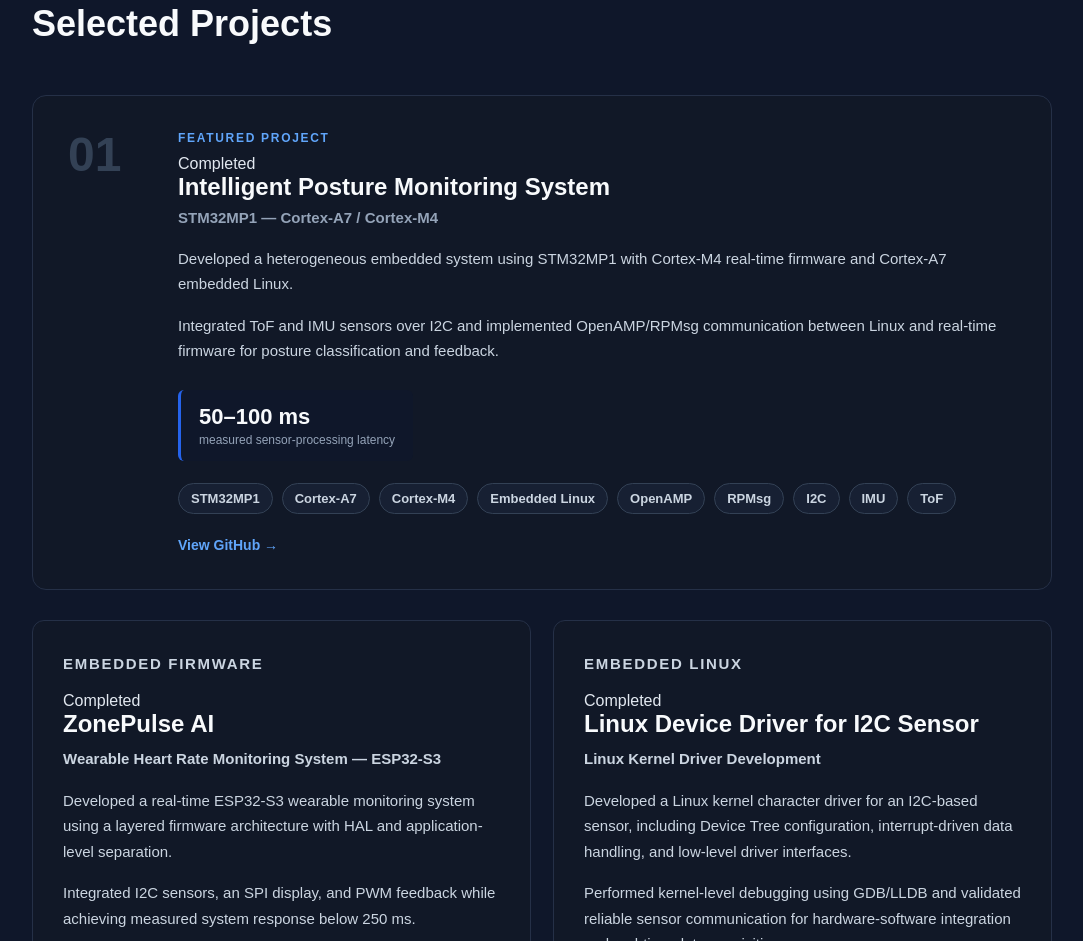
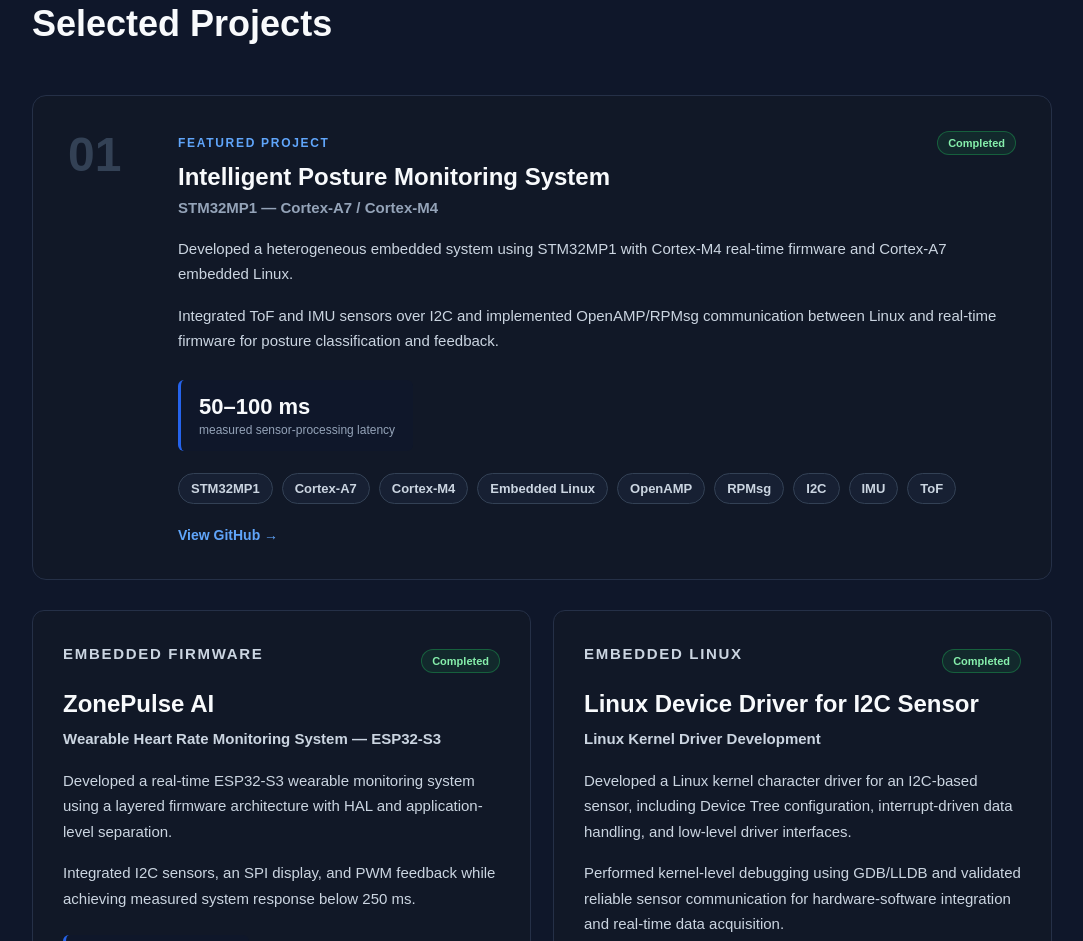
Before and after one commit to Vrishika15/Vrishika15.github.io, a plain HTML site: page index.html in a window 1280 px wide. Shown: the part 1859-2800 px from the top of the page, without its empty margins (98-1181 px from the left). Drawn offline with Linux system fonts and the light colour scheme.

Commit message:
Improve formatting and structure of style.css
Refactor CSS for better readability and organization.

```diff
--- a/style.css
+++ b/style.css
@@ -1,5 +1,5 @@
 /* =========================
-   Global
+   GLOBAL
 ========================= */
 
 html {
@@ -8,8 +8,14 @@ html {
 
 body {
   margin: 0;
-  font-family: Arial, Helvetica, sans-serif;
+
+  font-family:
+    Arial,
+    Helvetica,
+    sans-serif;
+
   background-color: #0f172a;
+
   color: #e2e8f0;
 }
 
@@ -27,16 +33,19 @@ section {
 
 
 /* =========================
-   Navigation
+   NAVIGATION
 ========================= */
 
 .navbar {
   position: fixed;
+
   top: 0;
   left: 0;
+
   width: 100%;
 
   background-color: rgba(15, 23, 42, 0.96);
+
   border-bottom: 1px solid #1e293b;
 
   z-index: 1000;
@@ -44,31 +53,41 @@ section {
 
 .nav-container {
   max-width: 1100px;
+
   margin: 0 auto;
+
   padding: 18px 40px;
 
   display: flex;
+
   align-items: center;
+
   justify-content: space-between;
 }
 
 .nav-logo {
   color: #f8fafc;
+
   font-size: 20px;
+
   font-weight: 700;
+
   text-decoration: none;
 }
 
 .nav-links {
   display: flex;
+
   gap: 28px;
 }
 
 .nav-links a {
   color: #cbd5e1;
+
   text-decoration: none;
 
   font-size: 14px;
+
   font-weight: 500;
 
   transition: color 0.2s ease;
@@ -80,18 +99,22 @@ section {
 
 
 /* =========================
-   Hero
+   HERO
 ========================= */
 
 .hero {
   min-height: 100vh;
+
   max-width: 1100px;
 
   margin: 0 auto;
+
   padding: 125px 40px 70px;
 
   display: flex;
+
   align-items: center;
+
   justify-content: space-between;
 
   gap: 70px;
@@ -105,65 +128,76 @@ section {
   color: #60a5fa;
 
   font-size: 12px;
+
   font-weight: 700;
+
   letter-spacing: 2px;
 
-  margin-bottom: 18px;
+  margin: 0 0 18px 0;
 }
 
 .hero h1 {
+  color: #f8fafc;
+
   font-size: 56px;
+
   line-height: 1.05;
 
   margin: 0 0 14px 0;
-
-  color: #f8fafc;
 }
 
 .hero h2 {
+  color: #94a3b8;
+
   font-size: 26px;
+
   font-weight: 500;
-
-  color: #94a3b8;
 
   margin: 0 0 28px 0;
 }
 
 .hero-description {
+  color: #cbd5e1;
+
   max-width: 650px;
 
   font-size: 17px;
+
   line-height: 1.7;
-
-  color: #cbd5e1;
 
   margin: 0;
 }
 
 
 /* =========================
-   Hero Photo
+   HERO PHOTO
 ========================= */
 
 .hero-photo {
   width: 300px;
+
   height: 300px;
 
   flex-shrink: 0;
 
   border-radius: 50%;
+
   overflow: hidden;
 
   border: 4px solid #334155;
 
-  box-shadow: 0 15px 45px rgba(0, 0, 0, 0.35);
+  box-shadow:
+    0 15px 45px
+    rgba(0, 0, 0, 0.35);
 }
 
 .hero-photo img {
   width: 100%;
+
   height: 100%;
 
   object-fit: cover;
+
   object-position: 68% 58%;
 
   transform: scale(1.45);
@@ -171,13 +205,15 @@ section {
 
 
 /* =========================
-   Buttons
+   BUTTONS
 ========================= */
 
 .hero-buttons,
 .contact-links {
   display: flex;
+
   flex-wrap: wrap;
+
   gap: 14px;
 
   margin-top: 28px;
@@ -188,20 +224,26 @@ section {
 
   padding: 12px 20px;
 
-  border: 1px solid #475569;
+  border:
+    1px solid #475569;
+
   border-radius: 8px;
 
   color: #e2e8f0;
+
   text-decoration: none;
 
   font-size: 15px;
+
   font-weight: 600;
 
-  transition: all 0.2s ease;
+  transition:
+    all 0.2s ease;
 }
 
 .btn:hover {
   background-color: #1e293b;
+
   border-color: #64748b;
 
   transform: translateY(-2px);
@@ -209,6 +251,7 @@ section {
 
 .btn.primary {
   background-color: #2563eb;
+
   border-color: #2563eb;
 
   color: white;
@@ -220,13 +263,14 @@ section {
 
 
 /* =========================
-   Shared Section Styling
+   SHARED SECTIONS
 ========================= */
 
 .section-container {
   max-width: 1100px;
 
   margin: 0 auto;
+
   padding: 100px 40px;
 }
 
@@ -234,37 +278,44 @@ section {
   color: #60a5fa;
 
   font-size: 13px;
+
   font-weight: 700;
+
   letter-spacing: 2px;
 
   margin: 0 0 12px 0;
 }
 
 .section-title {
+  color: #f8fafc;
+
   font-size: 36px;
+
   font-weight: 700;
-
-  color: #f8fafc;
 
   margin: 0 0 50px 0;
 }
 
 
 /* =========================
-   Experience
+   EXPERIENCE
 ========================= */
 
 .experience-section {
   background-color: #111827;
 
-  border-top: 1px solid #1e293b;
-  border-bottom: 1px solid #1e293b;
+  border-top:
+    1px solid #1e293b;
+
+  border-bottom:
+    1px solid #1e293b;
 }
 
 .experience-item {
   padding: 32px 0;
 
-  border-bottom: 1px solid #1e293b;
+  border-bottom:
+    1px solid #1e293b;
 }
 
 .experience-item:last-child {
@@ -273,7 +324,9 @@ section {
 
 .experience-header {
   display: flex;
+
   align-items: flex-start;
+
   justify-content: space-between;
 
   gap: 30px;
@@ -285,6 +338,7 @@ section {
   color: #f8fafc;
 
   font-size: 22px;
+
   font-weight: 700;
 
   margin: 0 0 7px 0;
@@ -294,6 +348,7 @@ section {
   color: #cbd5e1;
 
   font-size: 16px;
+
   font-weight: 600;
 
   margin: 0;
@@ -309,6 +364,7 @@ section {
 
 .experience-meta {
   display: flex;
+
   flex-direction: column;
 
   align-items: flex-end;
@@ -325,7 +381,9 @@ section {
 .experience-points {
   max-width: 880px;
 
-  margin: 0 0 24px 0;
+  margin:
+    0 0 24px 0;
+
   padding-left: 20px;
 
   color: #cbd5e1;
@@ -333,6 +391,7 @@ section {
 
 .experience-points li {
   font-size: 16px;
+
   line-height: 1.7;
 
   margin-bottom: 11px;
@@ -340,11 +399,12 @@ section {
 
 
 /* =========================
-   Tags
+   TAGS
 ========================= */
 
 .tech-tags {
   display: flex;
+
   flex-wrap: wrap;
 
   gap: 9px;
@@ -355,18 +415,21 @@ section {
 
   background-color: #172033;
 
-  border: 1px solid #334155;
+  border:
+    1px solid #334155;
+
   border-radius: 999px;
 
   color: #cbd5e1;
 
   font-size: 13px;
+
   font-weight: 600;
 }
 
 
 /* =========================
-   Projects
+   PROJECTS
 ========================= */
 
 .projects-section {
@@ -375,7 +438,9 @@ section {
 
 .featured-project {
   display: grid;
-  grid-template-columns: 80px 1fr;
+
+  grid-template-columns:
+    80px 1fr;
 
   gap: 30px;
 
@@ -385,15 +450,20 @@ section {
 
   background-color: #111827;
 
-  border: 1px solid #253047;
+  border:
+    1px solid #253047;
+
   border-radius: 14px;
 
-  transition: transform 0.2s ease,
-              border-color 0.2s ease;
+  transition:
+    transform 0.2s ease,
+    border-color 0.2s ease;
 }
 
 .featured-project:hover {
-  transform: translateY(-3px);
+  transform:
+    translateY(-3px);
+
   border-color: #475569;
 }
 
@@ -401,19 +471,34 @@ section {
   color: #334155;
 
   font-size: 48px;
+
   font-weight: 700;
 
   line-height: 1;
+}
+
+.project-heading-row {
+  display: flex;
+
+  align-items: center;
+
+  justify-content: space-between;
+
+  gap: 15px;
+
+  margin-bottom: 8px;
 }
 
 .project-type {
   color: #60a5fa;
 
   font-size: 12px;
+
   font-weight: 700;
+
   letter-spacing: 1.7px;
 
-  margin: 0 0 10px 0;
+  margin: 0;
 }
 
 .project-content h3,
@@ -429,6 +514,7 @@ section {
   color: #94a3b8;
 
   font-size: 15px;
+
   font-weight: 600;
 
   margin: 0 0 20px 0;
@@ -439,22 +525,72 @@ section {
   color: #cbd5e1;
 
   font-size: 15px;
+
   line-height: 1.7;
 
-  margin: 0 0 16px 0;
+  margin:
+    0 0 16px 0;
 }
+
+
+/* =========================
+   PROJECT STATUS
+========================= */
+
+.status-badge {
+  display: inline-block;
+
+  padding: 5px 10px;
+
+  border-radius: 999px;
+
+  font-size: 11px;
+
+  font-weight: 700;
+
+  white-space: nowrap;
+}
+
+.status-badge.completed {
+  background-color:
+    rgba(34, 197, 94, 0.10);
+
+  border:
+    1px solid rgba(34, 197, 94, 0.35);
+
+  color: #86efac;
+}
+
+.status-badge.progress {
+  background-color:
+    rgba(245, 158, 11, 0.10);
+
+  border:
+    1px solid rgba(245, 158, 11, 0.35);
+
+  color: #fbbf24;
+}
+
+
+/* =========================
+   PROJECT METRICS
+========================= */
 
 .project-metric {
   display: inline-flex;
+
   flex-direction: column;
 
   padding: 14px 18px;
 
-  margin: 10px 0 22px;
+  margin:
+    10px 0 22px;
 
   background-color: #0f172a;
 
-  border-left: 3px solid #2563eb;
+  border-left:
+    3px solid #2563eb;
+
   border-radius: 6px;
 }
 
@@ -466,6 +602,7 @@ section {
   color: #f8fafc;
 
   font-size: 22px;
+
   font-weight: 700;
 }
 
@@ -487,6 +624,7 @@ section {
   text-decoration: none;
 
   font-size: 14px;
+
   font-weight: 700;
 }
 
@@ -496,12 +634,14 @@ section {
 
 
 /* =========================
-   Project Cards
+   PROJECT GRID
 ========================= */
 
 .projects-grid {
   display: grid;
-  grid-template-columns: repeat(2, 1fr);
+
+  grid-template-columns:
+    repeat(2, 1fr);
 
   gap: 22px;
 }
@@ -511,33 +651,43 @@ section {
 
   background-color: #111827;
 
-  border: 1px solid #253047;
+  border:
+    1px solid #253047;
+
   border-radius: 12px;
 
-  transition: transform 0.2s ease,
-              border-color 0.2s ease;
+  transition:
+    transform 0.2s ease,
+    border-color 0.2s ease;
 }
 
 .project-card:hover {
-  transform: translateY(-3px);
+  transform:
+    translateY(-3px);
+
   border-color: #475569;
 }
 
 
 /* =========================
-   Skills
+   SKILLS
 ========================= */
 
 .skills-section {
   background-color: #111827;
 
-  border-top: 1px solid #1e293b;
-  border-bottom: 1px solid #1e293b;
+  border-top:
+    1px solid #1e293b;
+
+  border-bottom:
+    1px solid #1e293b;
 }
 
 .skills-grid {
   display: grid;
-  grid-template-columns: repeat(3, 1fr);
+
+  grid-template-columns:
+    repeat(3, 1fr);
 
   gap: 20px;
 }
@@ -547,7 +697,9 @@ section {
 
   background-color: #0f172a;
 
-  border: 1px solid #253047;
+  border:
+    1px solid #253047;
+
   border-radius: 12px;
 }
 
@@ -556,11 +708,13 @@ section {
 
   font-size: 18px;
 
-  margin: 0 0 18px 0;
+  margin:
+    0 0 18px 0;
 }
 
 .skill-list {
   display: flex;
+
   flex-wrap: wrap;
 
   gap: 8px;
@@ -571,7 +725,9 @@ section {
 
   background-color: #172033;
 
-  border: 1px solid #334155;
+  border:
+    1px solid #334155;
+
   border-radius: 6px;
 
   color: #cbd5e1;
@@ -581,16 +737,20 @@ section {
 
 .familiarity-box {
   margin-top: 25px;
+
   padding: 20px 22px;
 
   background-color: #0f172a;
 
-  border-left: 3px solid #2563eb;
+  border-left:
+    3px solid #2563eb;
+
   border-radius: 6px;
 
   color: #94a3b8;
 
   font-size: 14px;
+
   line-height: 1.7;
 }
 
@@ -600,7 +760,7 @@ section {
 
 
 /* =========================
-   Education
+   EDUCATION
 ========================= */
 
 .education-section {
@@ -618,12 +778,15 @@ section {
 
   background-color: #111827;
 
-  border: 1px solid #253047;
+  border:
+    1px solid #253047;
+
   border-radius: 12px;
 }
 
 .education-top {
   display: flex;
+
   justify-content: space-between;
 
   gap: 30px;
@@ -634,13 +797,15 @@ section {
 
   font-size: 20px;
 
-  margin: 0 0 8px 0;
+  margin:
+    0 0 8px 0;
 }
 
 .school-name {
   color: #cbd5e1;
 
   font-size: 16px;
+
   font-weight: 600;
 
   margin: 0;
@@ -659,13 +824,15 @@ section {
 
   font-size: 14px;
 
-  margin: 12px 0 18px 0;
+  margin:
+    12px 0 18px 0;
 }
 
 .education-card > p {
   color: #cbd5e1;
 
   font-size: 15px;
+
   line-height: 1.7;
 
   margin-bottom: 8px;
@@ -677,25 +844,29 @@ section {
 
 
 /* =========================
-   Contact
+   CONTACT
 ========================= */
 
 .contact-section {
   background-color: #111827;
 
-  border-top: 1px solid #1e293b;
+  border-top:
+    1px solid #1e293b;
 }
 
 .contact-container {
   max-width: 850px;
 
   margin: 0 auto;
-  padding: 110px 40px;
+
+  padding:
+    110px 40px;
 
   text-align: center;
 }
 
-.contact-container .section-label {
+.contact-container
+.section-label {
   text-align: center;
 }
 
@@ -703,14 +874,17 @@ section {
   color: #f8fafc;
 
   font-size: 38px;
+
   line-height: 1.25;
 
-  margin: 0 auto 22px;
+  margin:
+    0 auto 22px;
 
   max-width: 750px;
 }
 
-.contact-container > p:not(.section-label) {
+.contact-container
+> p:not(.section-label) {
   color: #94a3b8;
 
   max-width: 650px;
@@ -718,6 +892,7 @@ section {
   margin: 0 auto;
 
   font-size: 16px;
+
   line-height: 1.7;
 }
 
@@ -727,20 +902,24 @@ section {
 
 
 /* =========================
-   Footer
+   FOOTER
 ========================= */
 
 footer {
   max-width: 1100px;
 
   margin: 0 auto;
+
   padding: 28px 40px;
 
   display: flex;
+
   justify-content: space-between;
+
   align-items: center;
 
-  border-top: 1px solid #1e293b;
+  border-top:
+    1px solid #1e293b;
 }
 
 footer p {
@@ -755,6 +934,7 @@ footer a {
   color: #94a3b8;
 
   font-size: 13px;
+
   text-decoration: none;
 }
 
@@ -764,7 +944,7 @@ footer a:hover {
 
 
 /* =========================
-   Tablet
+   TABLET
 ========================= */
 
 @media (max-width: 900px) {
@@ -787,17 +967,20 @@ footer a:hover {
 
   .hero-photo {
     width: 250px;
+
     height: 250px;
   }
 
   .skills-grid {
-    grid-template-columns: repeat(2, 1fr);
+    grid-template-columns:
+      repeat(2, 1fr);
   }
+
 }
 
 
 /* =========================
-   Mobile
+   MOBILE
 ========================= */
 
 @media (max-width: 700px) {
@@ -807,7 +990,8 @@ footer a:hover {
   }
 
   .nav-container {
-    padding: 16px 22px;
+    padding:
+      16px 22px;
   }
 
   .nav-logo {
@@ -818,14 +1002,19 @@ footer a:hover {
     display: none;
   }
 
+
+  /* Hero */
+
   .hero {
     min-height: auto;
 
-    flex-direction: column-reverse;
+    flex-direction:
+      column-reverse;
 
     text-align: center;
 
-    padding: 110px 24px 70px;
+    padding:
+      110px 24px 70px;
 
     gap: 35px;
   }
@@ -848,6 +1037,7 @@ footer a:hover {
 
   .hero-photo {
     width: 220px;
+
     height: 220px;
   }
 
@@ -859,7 +1049,8 @@ footer a:hover {
   /* Sections */
 
   .section-container {
-    padding: 75px 24px;
+    padding:
+      75px 24px;
   }
 
   .section-title {
@@ -898,6 +1089,10 @@ footer a:hover {
     grid-template-columns: 1fr;
   }
 
+  .project-heading-row {
+    align-items: flex-start;
+  }
+
 
   /* Skills */
 
@@ -918,7 +1113,8 @@ footer a:hover {
   /* Contact */
 
   .contact-container {
-    padding: 80px 24px;
+    padding:
+      80px 24px;
   }
 
   .contact-container h2 {
@@ -937,4 +1133,5 @@ footer a:hover {
 
     text-align: center;
   }
+
 }
```
